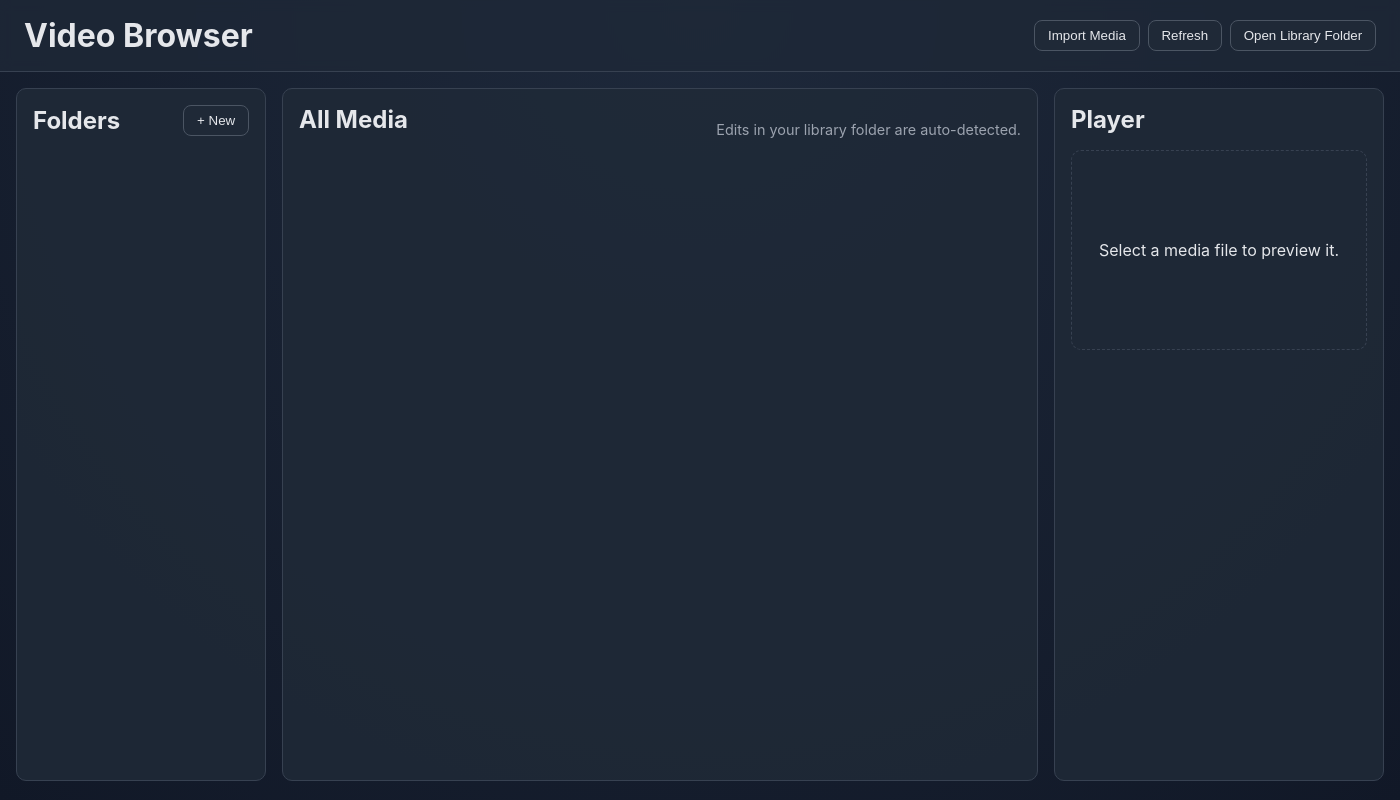
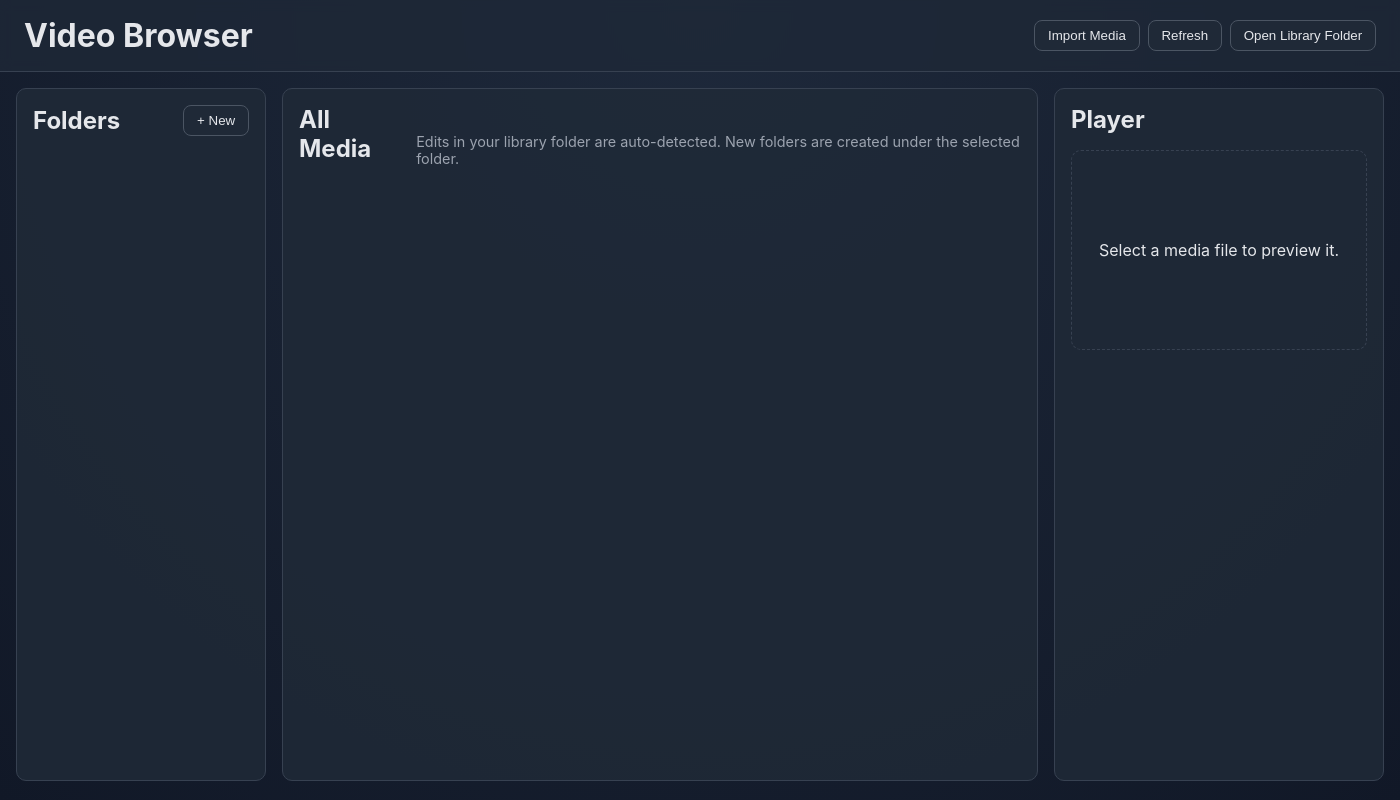
Before and after one commit to wasdewashrhxh/Video-browser, an Electron app: page index.html in a window 1400 px wide. Drawn offline with Linux system fonts and the light colour scheme; no server answers.

Commit message:
Update index.html

```diff
--- a/index.html
+++ b/index.html
@@ -31,7 +31,7 @@
             <h2 id="activeFolderTitle">All Media</h2>
             <p id="libraryPathLabel" class="library-path"></p>
           </div>
-          <p>Edits in your library folder are auto-detected.</p>
+          <p>Edits in your library folder are auto-detected. New folders are created under the selected folder.</p>
         </div>
         <ul id="mediaGrid" class="media-grid"></ul>
       </section>
```
